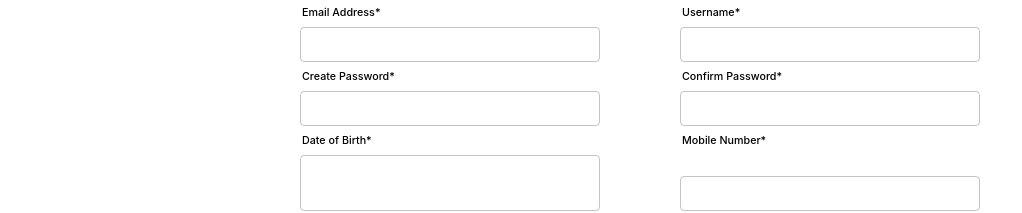
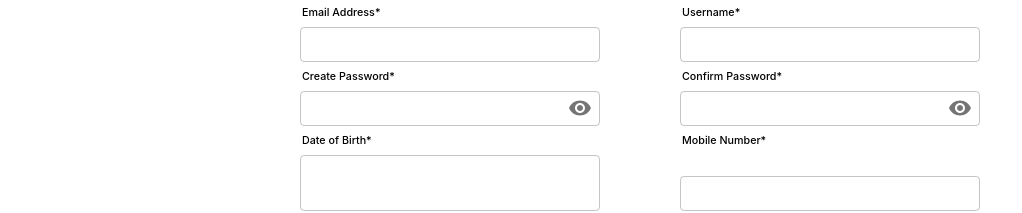
Before and after one commit to muhammadosama984/BidBuy, a React (Create React App) app in the folder BidBuy/frontend/: page /signup in a window 1280 px wide. Shown: the part 268-481 px from the top of the page, without its empty margins (0-1022 px from the left). Built offline with nearby package versions, Linux system fonts and the light colour scheme.

Commit message:
Password SHow Hide

```diff
--- a/BidBuy/frontend/src/components/LogIn/Login.jsx
+++ b/BidBuy/frontend/src/components/LogIn/Login.jsx
@@ -8,12 +8,13 @@ import {
   Typography,
   TextField,
   InputAdornment,
+  OutlinedInput,
   Divider,
   Button,
   IconButton,
-  Visibility,
-  VisibilityOff
 } from '@mui/material';
+import Visibility from '@mui/icons-material/Visibility';
+import VisibilityOff from '@mui/icons-material/VisibilityOff';
 
 import './Login.css';
 import { textAlign } from '@mui/system';
@@ -25,16 +26,43 @@ import { api } from '../../App.jsx';
 
 
 
+
 function Login() {
+  // new password hide
+  const [values, setValues] = React.useState({
+    password: '',
+    showPassword: false,
+  });
+
+  const handleChange = (prop) => (event) => {
+    setValues({ ...values, [prop]: event.target.value });
+  };
+
+  const handleClickShowPassword = () => {
+    setValues({
+      ...values,
+      showPassword: !values.showPassword,
+    });
+  };
+
+  const handleMouseDownPassword = (event) => {
+    event.preventDefault();
+  };
+
+  // new
+
+
+
+
   const [showPassword, setShowPassword] = useState(false);
   const [showError, setshowError] = useState(false);
   const [showLoading, setshowLoading] = useState(false);
-  const handleClickShowPassword = () => setShowPassword(!showPassword);
+  // const handleClickShowPassword = () => setShowPassword(!showPassword);
   let navigate = useNavigate();
   const [emailAddress, setemailAddress] = useState("");
   const [password, setPassword] = useState("");
 
-  const handleSignIn = async ()=>{
+  const handleSignIn = async () => {
     setshowLoading(true);
     await api.post('/login', {
       username: emailAddress,
@@ -44,11 +72,11 @@ function Login() {
         setshowLoading(false);
         console.log(response.data);
 
-      if(response.data.statusCode === 200){
+        if (response.data.statusCode === 200) {
           localStorage.setItem('token', response.data.data.token);
-      navigate('/profile', {name: "Osama"});
+          navigate('/profile', { name: "Osama" });
         }
-    if(response.data.statusCode !== 200){
+        if (response.data.statusCode !== 200) {
           setshowError(true);
         }
       })
@@ -74,7 +102,7 @@ function Login() {
 
         {/* logo */}
         <div >
-          <Logo/>
+          <Logo />
         </div>
 
 
@@ -99,9 +127,10 @@ function Login() {
                   textAlign: 'center',
 
                 }}/> */}
-                <TextField fullWidth value = {emailAddress} onChange={(event)=>{setemailAddress(event.target.value)}} type="String" label="" id="fullWidth"
+                <TextField fullWidth
+                  value={emailAddress} onChange={(event) => { setemailAddress(event.target.value) }} type="String" label="" id="fullWidth"
                   inputProps={
-                  { sx: { height: "2vh" , textAlign: 'left', fontSize:'2.5vh' , color: 'black', opacity: "1"} }
+                    { sx: { height: "2vh", textAlign: 'left', fontSize: '2.5vh', color: 'black', opacity: "1" } }
 
 
                   } placeholder="Email Address" />
@@ -116,29 +145,68 @@ function Login() {
               >
 
 
+{/*
+                <TextField fullWidth alue={password}
+                  type={showPassword ? "text" : "password"}
+                  onChange={(event) => { setPassword(event.target.value) }}
+                  label=""
+                  id="fullWidth"
+                  inputProps={{
+                    sx: { height: "2vh", textAlign: 'left', fontSize: '2.5vh', color: 'black' },
+                  }} placeholder="Password" /> */}
 
-                <TextField fullWidth alue = {password} type={showPassword ? "text" : "password"} onChange={(event)=>{setPassword(event.target.value)}} label="" id="fullWidth" inputProps={{
-                  sx: { height: "2vh" , textAlign: 'left' , fontSize:'2.5vh', color: 'black'},
+                {/* new */}
+
+                <OutlinedInput
+                  id="outlined-adornment-password"
+
+                  type={values.showPassword ? 'text' : 'password'}
+                  value={values.password}
+                  onChange={handleChange('password')}
+                  endAdornment={
+                    <InputAdornment position="end">
+                      <IconButton
+                        aria-label="toggle password visibility"
+                        onClick={handleClickShowPassword}
+                        onMouseDown={handleMouseDownPassword}
+                        edge="end"
+                      >
+                        {values.showPassword ? <VisibilityOff /> : <Visibility />}
+                      </IconButton>
+                    </InputAdornment>
+                  }
+
+                  inputProps={{
+                    sx: { height: "2vh", textAlign: 'left', fontSize: '2.5vh', color: 'black', },
 
 
 
-                  }} placeholder="Password" />
+                  }} placeholder="Password"
+                  label=""
+                  fullWidth= "true"
+                />
+
+                {/* new */}
+
+
+
+
                 <div className='btn_forgot'>
-                 <Button variant="text" href='' onClick={()=> {navigate('/signup')}} style={{ color: 'black', fontWeight: "bold", fontSize: "1.5vh",fontFamily: "microsoft yahei", textTransform: 'none'}}>Forgot Password?</Button>
+                  <Button variant="text" href='' onClick={() => { navigate('/signup') }} style={{ color: 'black', fontWeight: "bold", fontSize: "1.5vh", fontFamily: "microsoft yahei", textTransform: 'none' }}>Forgot Password?</Button>
                 </div>
               </Box>
 
 
             </div>
 
-            <div style={{height: "4vh"}}>
+            <div style={{ height: "4vh" }}>
 
             </div>
 
-            <h6 className='show-login-error'>{showError ? "Please write correct Email and Password": <></>}</h6>
+            <h6 className='show-login-error'>{showError ? "Please write correct Email and Password" : <></>}</h6>
             <div>
-            <button onClick={handleSignIn} className='btn_SignIn'>{showLoading?  <center><div className="loading-spinner">
-      </div></center>: "Sign In"}</button>
+              <button onClick={handleSignIn} className='btn_SignIn'>{showLoading ? <center><div className="loading-spinner">
+              </div></center> : "Sign In"}</button>
               {/* <BigRedbtn onClick={handleSignIn} name="Sign In"/> */}
               {/* <button className='btn_SignIn'>Sign In</button> */}
             </div>
@@ -154,7 +222,7 @@ function Login() {
               {/* <Button style={{ color: 'black', fontWeight: "bold", fontSize: "16px",fontFamily: "microsoft yahei", textTransform: 'none', backgroundImage: "url(../../../images/bg_red.png)"}}>Sign in with Google</Button> */}
             </div>
             <div>
-              <p style={{ color: 'black', fontSize: "1.5vh", fontFamily: "microsoft yahei"}}>Dont have an account? <Button variant="text" onClick={()=> {navigate('/signup')}} style={{ color: '#CF3D2F', padding: "0", fontSize: "1.5vh",fontFamily: "microsoft yahei", fontWeight: "bold" ,textTransform: 'none', marginBottom: "0.5vh" }}>Sign Up</Button></p>
+              <p style={{ color: 'black', fontSize: "1.5vh", fontFamily: "microsoft yahei" }}>Dont have an account? <Button variant="text" onClick={() => { navigate('/signup') }} style={{ color: '#CF3D2F', padding: "0", fontSize: "1.5vh", fontFamily: "microsoft yahei", fontWeight: "bold", textTransform: 'none', marginBottom: "0.5vh" }}>Sign Up</Button></p>
             </div>
           </div>
         </center>
@@ -172,7 +240,7 @@ function Login() {
           <h1 className='newHere_heading'>New Here?</h1>
           <p className='txt_startSelling'>Sign up and start selling!</p>
           <center>
-            <button onClick={()=> {navigate('/signup')}} id="btn_signUp">Sign Up</button>
+            <button onClick={() => { navigate('/signup') }} id="btn_signUp">Sign Up</button>
           </center>
         </div>
       </div>
--- /dev/null
+++ b/BidBuy/frontend/src/components/Signup/PasswordTextField.jsx
@@ -0,0 +1,114 @@
+import React, { useState } from 'react'
+import './Signup.css';
+import {
+  Stack,
+  TextField,
+  InputAdornment,
+  OutlinedInput,
+  IconButton,
+ }
+  from '@mui/material';
+import { width } from '@mui/system';
+import Visibility from '@mui/icons-material/Visibility';
+import VisibilityOff from '@mui/icons-material/VisibilityOff';
+
+function PasswordTextField(props) {
+
+  // hide password
+  const [values, setValues] = React.useState({
+    password: '',
+    showPassword: false,
+  });
+
+  const handleChange = (prop) => (event) => {
+    setValues({ ...values, [prop]: event.target.value });
+  };
+
+  const handleClickShowPassword = () => {
+    setValues({
+      ...values,
+      showPassword: !values.showPassword,
+    });
+  };
+
+  const handleMouseDownPassword = (event) => {
+    event.preventDefault();
+  };
+
+  // hide password end
+
+
+
+
+
+
+  const [text, settext] = useState("");
+
+
+
+
+
+  return (
+
+    <Stack direction="column" spacing={0} justifyContent='space-between' alignItems={'left'} sx = {{marginLeft: "0px", '& .MuiOutlinedInput-root' : {width:'300px', m: 1, paddingRight: "0px"} }}>
+
+      <h6 style={{ width: "300px", padding: "0", margin: 0, marginLeft: "10px", marginRight: 0, textAlign: "left", fontWeight: "500" }}>{props.name}</h6>
+
+      {/* <TextField required id="outlined-required"
+      type={values.showPassword ? 'text' : 'password'}
+      value={values.password}
+
+      // value={text}
+      onChange={(e) => { settext(e.target.value) }}
+      label=""
+      endAdornment={
+        <InputAdornment position="end">
+          <IconButton
+            // margin = "0"
+            aria-label="toggle password visibility"
+            onClick={handleClickShowPassword}
+            onMouseDown={handleMouseDownPassword}
+            edge="end"
+          >
+            {values.showPassword ? <VisibilityOff /> : <Visibility />}
+          </IconButton>
+        </InputAdornment>
+      }
+      inputProps={
+        { sx: { height: "2px", width: "300px", fontSize: '12px', margin: 0, textAlign: 'start' } }
+      } >
+      </TextField> */}
+
+      <OutlinedInput
+        id="outlined-required"
+
+        type={values.showPassword ? 'text' : 'password'}
+        value={values.password}
+        onChange={handleChange('password')}
+        endAdornment={
+          <InputAdornment position="end">
+            <IconButton
+             margin = "1"
+              aria-label="toggle password visibility"
+              onClick={handleClickShowPassword}
+              onMouseDown={handleMouseDownPassword}
+              // edge="end"
+            >
+              {values.showPassword ? <VisibilityOff /> : <Visibility />}
+            </IconButton>
+          </InputAdornment>
+        }
+        inputProps={
+          { sx: { height: "2px", width: "300px", fontSize: '12px', margin: 0, textAlign: 'start',  } }
+        }
+        label=""
+      // fullWidth="true"
+      />
+
+
+    </Stack>
+
+  )
+}
+
+export default PasswordTextField
--- a/BidBuy/frontend/src/components/Signup/SignUpTextField.jsx
+++ b/BidBuy/frontend/src/components/Signup/SignUpTextField.jsx
@@ -1,25 +1,30 @@
 import React, { useState }  from 'react'
 import './Signup.css';
-import { Grid, Stack, TextField } from '@mui/material';
+import { Grid, Stack, TextField,OutlinedInput } from '@mui/material';
 import { width } from '@mui/system';
 
 
 function SignUpTextField(props) {
+
+
+
     const [text, settext] = useState("");
     return (
 
-        <Stack direction="column" spacing={0} justifyContent='space-between' alignItems={'left'} >
+        <Stack direction="column" spacing={0} justifyContent='space-between' alignItems={'left'} sx = {{marginLeft: "0px", '& .MuiOutlinedInput-root' : {width:'300px', m: 1, paddingRight: "0px"} }} >
 
             <h6 style={{ width: "300px", padding: "0", margin: 0, marginLeft: "10px", marginRight: 0, textAlign: "left", fontWeight: "500"}}>{props.name}</h6>
 
-            <TextField required id="outlined-required" value={text} onChange={(e)=>{settext(e.target.value)}} label="" inputProps={
-                { sx: { height: "2px", width: "300px", fontSize: '12px', margin: 0, textAlign: 'start'} }
+            <OutlinedInput required id="outlined-required" value={text} onChange={(e)=>{settext(e.target.value)}} label="" inputProps={
+                { sx: { height: "2px", width: "300px", fontSize: '12px', margin: 0, textAlign: 'start', } }
             } >
-            </TextField>
+            </OutlinedInput>
 
         </Stack>
 
     )
 }
 
+
+
 export default SignUpTextField
--- a/BidBuy/frontend/src/components/Signup/Signup.jsx
+++ b/BidBuy/frontend/src/components/Signup/Signup.jsx
@@ -16,6 +16,7 @@ import Logo from '../Logo/Logo.jsx';
 import SignUpTextField from './SignUpTextField';
 import DateTextField from './DateTextField';
 import BigRedbtn from '../BigRedbtn/BigRedbtn';
+import PasswordTextField from './PasswordTextField'
 
 function Signup() {
   const [value, setValue] = React.useState(null);
@@ -38,7 +39,8 @@ function Signup() {
         <Box
           component="form"
           sx={{
-            '& .MuiTextField-root': { m: 1, width: '300px' },
+            // '& .MuiTextField-root': {width: '300px', marginLeft: "0px" },
+            // '& .MuiOutlinedInput-root' : {width:'300px', m: 1, paddingRight: "0px"}
           }} noValidate autoComplete="off"
         >
           <div>
@@ -55,12 +57,12 @@ function Signup() {
           </div>
           <div>
             <Stack direction="row" spacing={8} justifyContent='center' alignItems={'left'} >
-              <SignUpTextField name="Create Password*" />
-              <SignUpTextField name="Confirm Password*" />
+              <PasswordTextField name="Create Password*" />
+              <PasswordTextField  name="Confirm Password*" />
             </Stack>
           </div>
           <div>
-          <Stack direction="row" spacing={8} justifyContent='center' alignItems={'left'} >
+          <Stack direction="row" spacing={6} justifyContent='center' alignItems={'left'} >
               <DateTextField name="Date of Birth*"/>
               <SignUpTextField name="Mobile Number*" />
             </Stack>
```
Also changed, not shown: BidBuy/frontend/src/components/Signup/DateTextField.jsx (+4 -3 lines). Lines whose indentation alone changed are shown as unchanged.
